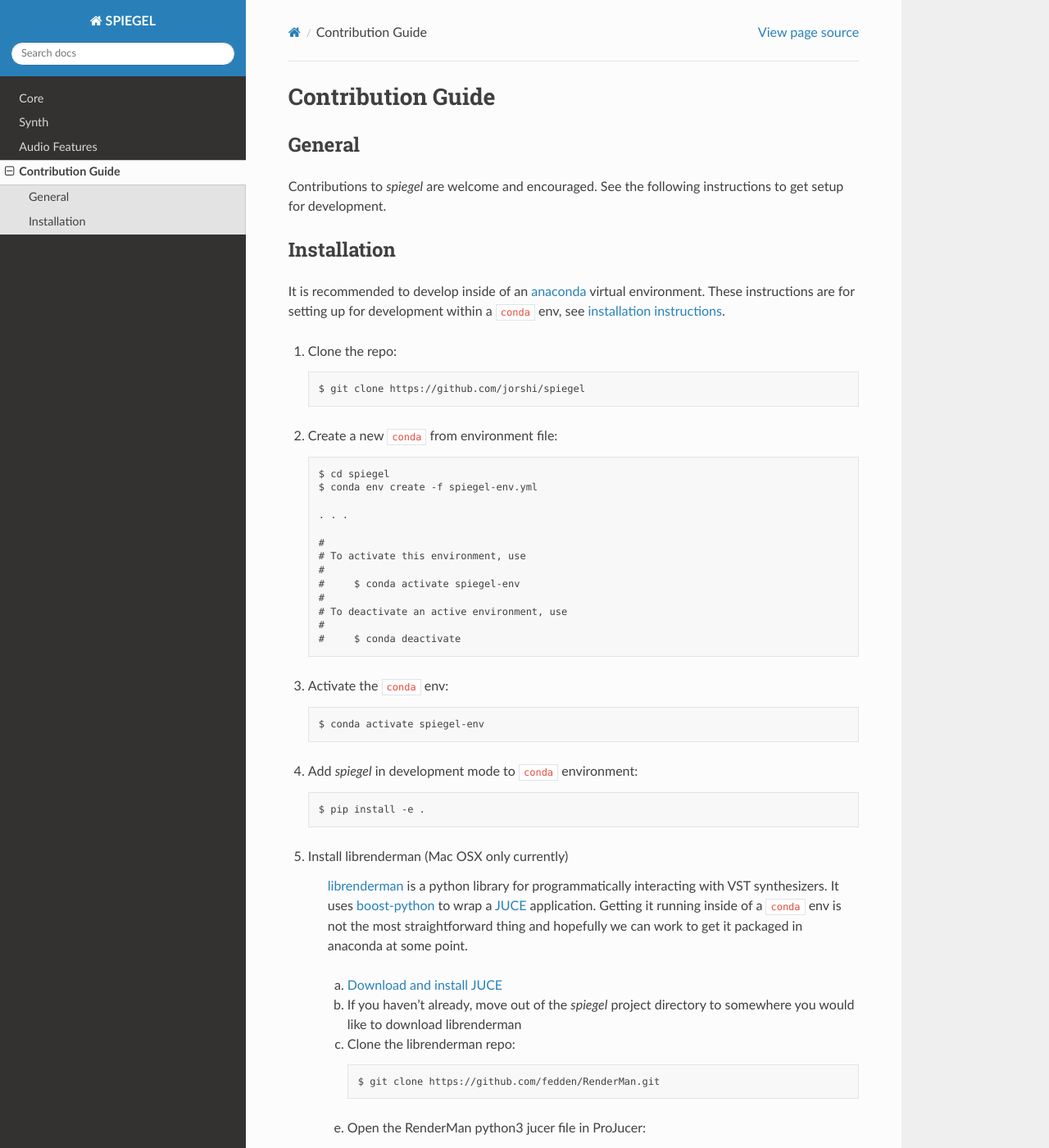
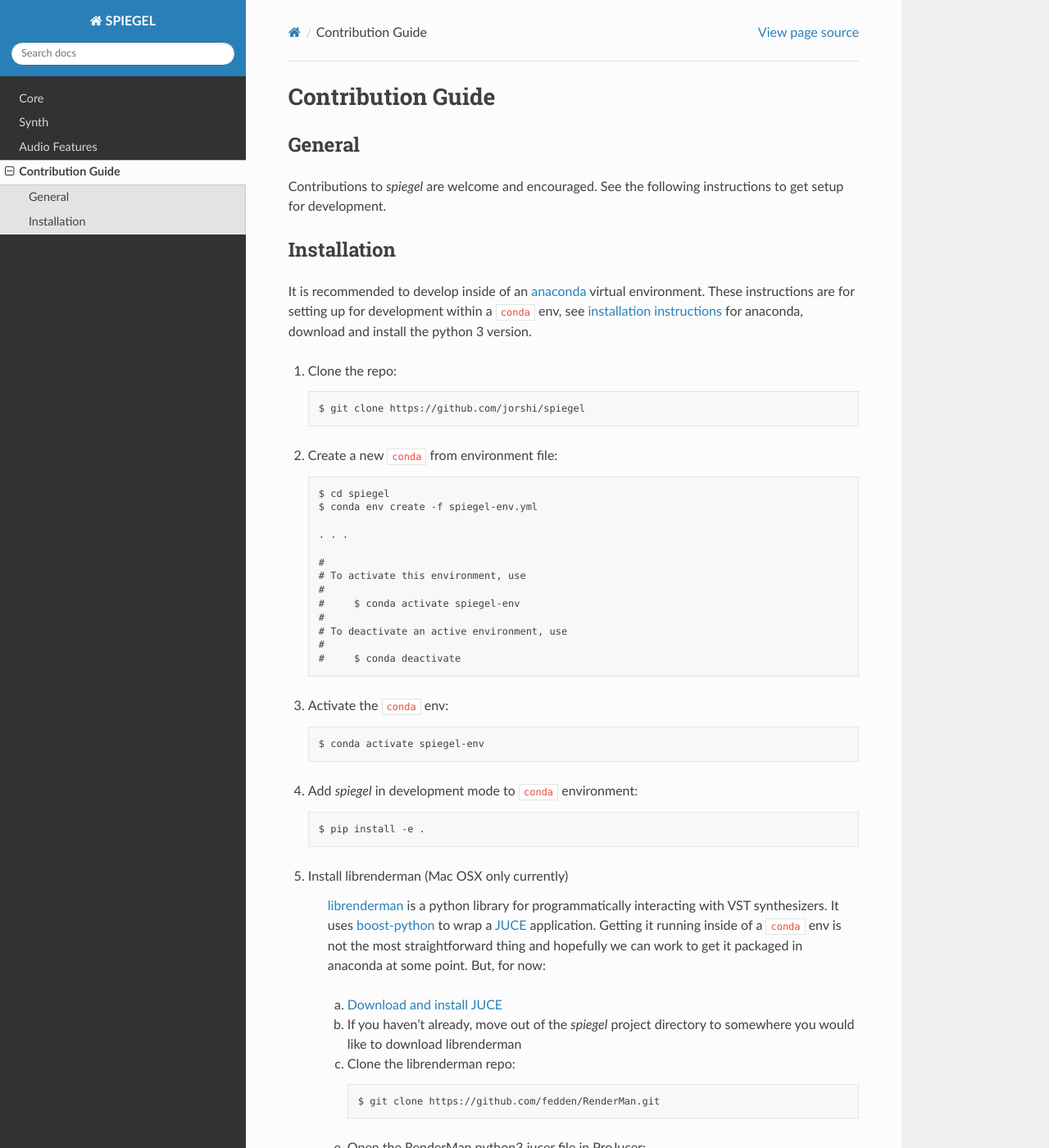
Before and after one commit to spiegelib/spiegelib, a Sphinx documentation site: the page built from docs/source/contributing.rst, in a window 1280 px wide and 1400 px high. Shown: the whole window at 82% size. Built offline with Sphinx 7.4.7 and the Read the Docs theme 2.0.0, drawn with Linux system fonts in a browser that asks for light colours; some of the changed text lies outside the part shown.

Commit message:
Fixes to contributions doc

```diff
--- a/docs/source/contributing.rst
+++ b/docs/source/contributing.rst
@@ -12,7 +12,8 @@ Installation
 
 It is recommended to develop inside of an `anaconda <https://www.continuum.io/>`_
 virtual environment. These instructions are for setting up for development within a
-``conda`` env, see `installation instructions <https://www.anaconda.com/distribution/#download-section>`_.
+``conda`` env, see `installation instructions <https://www.anaconda.com/distribution/#download-section>`_ for anaconda,
+download and install the python 3 version.
 
 1) Clone the repo::
 
@@ -47,7 +48,7 @@ virtual environment. These instructions are for setting up for development withi
 	`librenderman <https://github.com/fedden/RenderMan>`_ is a python library for programmatically interacting with VST synthesizers.
 	It uses `boost-python <https://www.boost.org/doc/libs/1_66_0/libs/python/doc/html/index.html>`_ to wrap
 	a `JUCE <https://juce.com/>`_ application. Getting it running inside of a ``conda`` env is not the most
-	straightforward thing and hopefully we can work to get it packaged in anaconda at some point.
+	straightforward thing and hopefully we can work to get it packaged in anaconda at some point. But, for now:
 
 	a) `Download and install JUCE <https://shop.juce.com/get-juce>`_
 
```
Also changed, not shown: other parts of docs/source/contributing.rst (+1 -1 lines).
